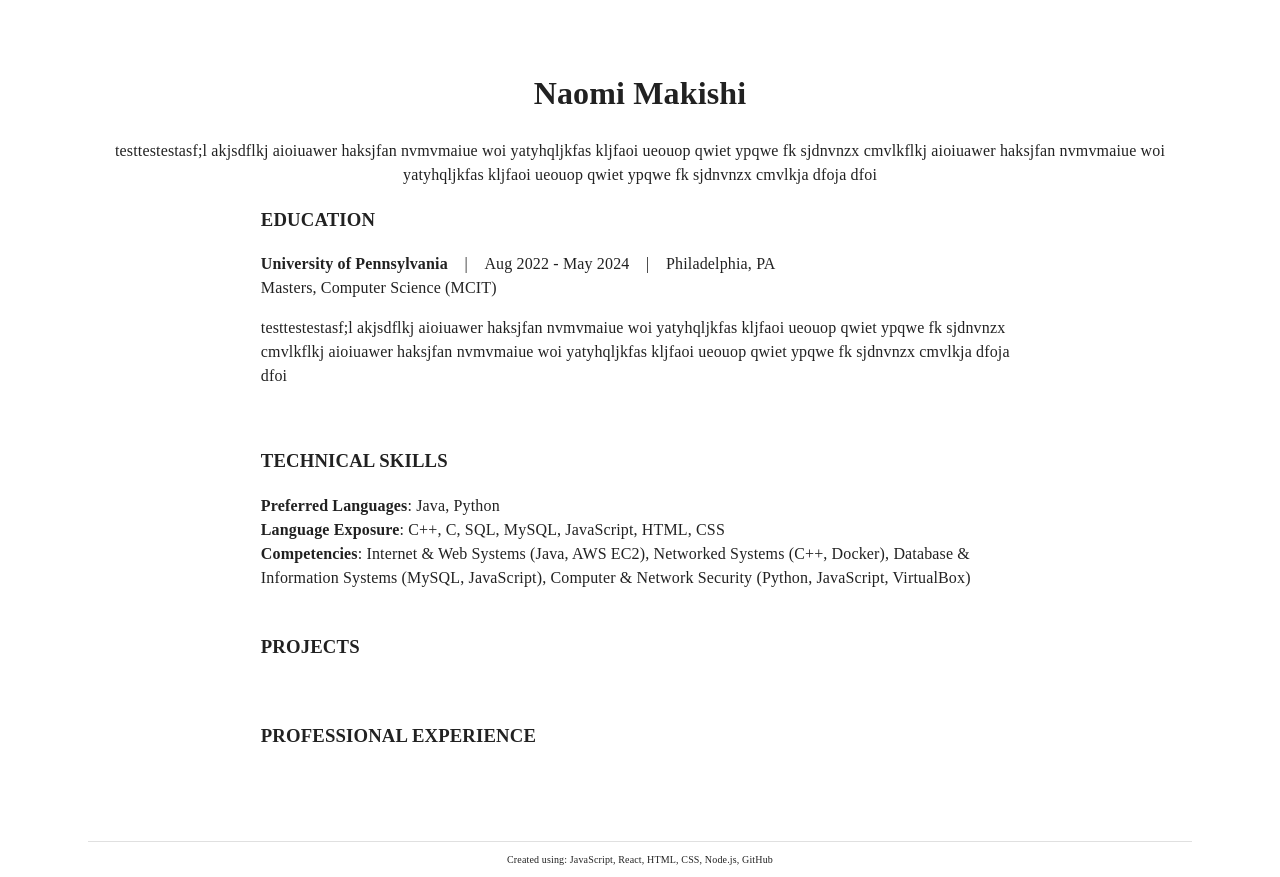
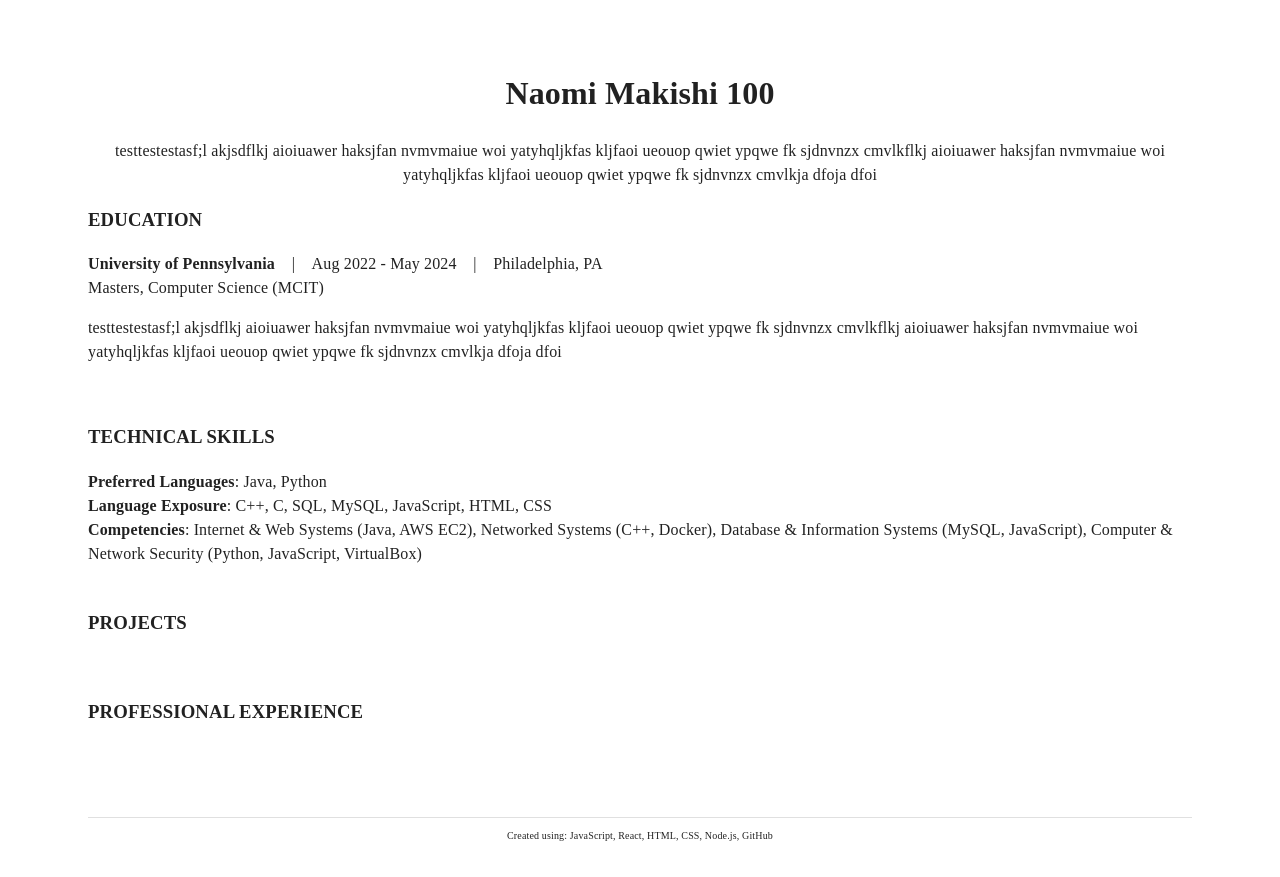
Before and after one commit to naomi-m/naomi-m.github.io, a React (Create React App) app: page / in a window 1280 px wide. After the commit the page ends 853 px from the top, so only its background shows below. Built offline with nearby package versions, Linux system fonts and the light colour scheme.

Commit message:
homepage.js width dynamic when resize window

```diff
--- a/src/pages/HomePage.js
+++ b/src/pages/HomePage.js
@@ -1,20 +1,33 @@
+import { useEffect, useState } from 'react';
 import { Container, Divider, Link } from '@mui/material';
-import { NavLink } from 'react-router-dom';
+// import { NavLink } from 'reasct-router-dom';
 
 // const config = require('../config.json');
 
 export default function HomePage() {
+  let [containerWidth, setContainerWidth] = useState(100);
+
+
+  useEffect(() => {
+    function handleResize() {
+      setContainerWidth(window.innerWidth <= 768 ? 100 : 50);  //768 standard px for mobile
+    }
+    window.addEventListener('resize', handleResize);
+    return () => window.removeEventListener('resize', handleResize);
+  });
+
 
   // container formatting
   // const flexFormat = { display: 'flex', flexDirection: 'row', flexWrap: 'wrap', justifyContent: 'space-evenly' };
-  const allFormat = { fontFamily: 'calibri light' };
+  const allFormat = { fontFamily: 'calibri light', width: `${containerWidth}%` };
   const nameFormat = { textAlign: 'center' };
-  const contentFormat = { width: '70%' };
+  const contentFormat = {};
   const pFormat = { margin: 0, padding: 0 }
   const fourSpaces = "\u00A0\u00A0\u00A0\u00A0";  // unicode representation of non-breaking space '&nbsp;'
   const footerFormat = { fontSize: 10, textAlign: 'center' };
 
 
+  // functions
   //TODO function that parses education/projects first line
 
   /**
@@ -25,14 +38,16 @@ export default function HomePage() {
    */
   function skillLine(line) {
     // slice indexes
-    let hyphLoc = 0;
     let colonLoc = line.indexOf(':');
     // slice
-    let category = line.slice(hyphLoc+2, colonLoc);
+    let category = line.slice(2, colonLoc);  // hypen, space always at start so start at 2
     let description = line.slice(colonLoc+1);
 
     return <p style={pFormat}><b>{category}</b>: {description}</p>;
   }
+
+
+  // call functions
   let ts1 = skillLine("– Preferred Languages: Java, Python");
   let ts2 = skillLine("– Language Exposure: C++, C, SQL, MySQL, JavaScript, HTML, CSS");
   let ts3 = skillLine("– Competencies: Internet & Web Systems (Java, AWS EC2), Networked Systems (C++, Docker), Database & Information Systems (MySQL, JavaScript), Computer & Network Security (Python, JavaScript, VirtualBox)");
@@ -43,7 +58,7 @@ export default function HomePage() {
       <Container><br/><br/></Container>
 
       <Container style={nameFormat}>
-        <h1>Naomi Makishi</h1>
+        <h1>Naomi Makishi {containerWidth}</h1>
         <p>testtestestasf;l akjsdflkj aioiuawer haksjfan nvmvmaiue woi yatyhqljkfas kljfaoi ueouop qwiet ypqwe fk sjdnvnzx cmvlkflkj aioiuawer haksjfan nvmvmaiue woi yatyhqljkfas kljfaoi ueouop qwiet ypqwe fk sjdnvnzx cmvlkja dfoja dfoi</p>
       </Container>
 
```
